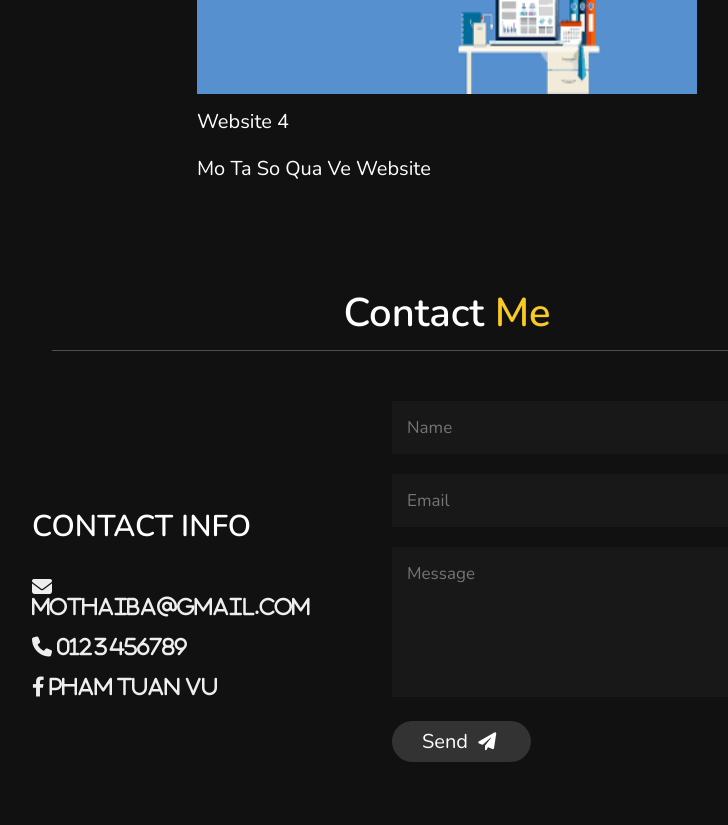
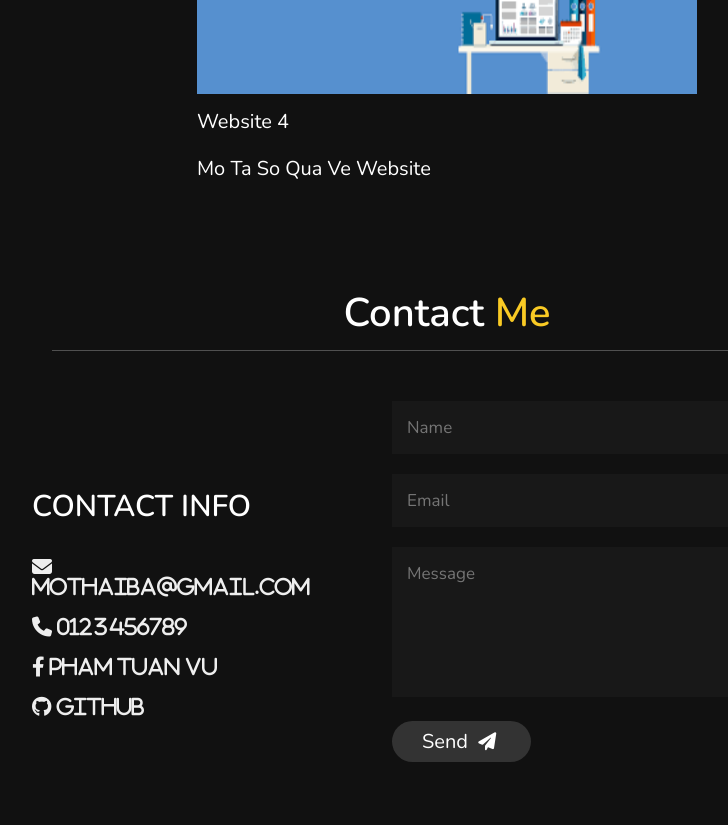
Before and after one commit to phamvu1802/respof, a plain HTML site: page index.html in a window 1280 px wide. Shown: the part 3029-3854 px from the top of the page, without its empty margins (368-1096 px from the left). Drawn offline with nearby package versions, Linux system fonts and the light colour scheme.

Commit message:
Update index.html

```diff
--- a/index.html
+++ b/index.html
@@ -136,7 +136,7 @@
                     <a href="mailto:phamvu182000123@gmail.com?subject=subject text"><h3> <i class="fas fa-envelope"> mothaiba@gmail.com</i></h3></a>
                     <h3> <i class="fas fa-phone"> 0123456789</i></h3>
                     <a href="https://www.facebook.com/100009060203754/"><h3> <i class="fab fa-facebook-f"> Pham Tuan Vu</i></h3></a>
-
+                    <a href="https://github.com/phamvu1802/"><h3> <i class="fab fa-github"> GitHub</i></h3></a>
                 </div>
             </div>
 
```
